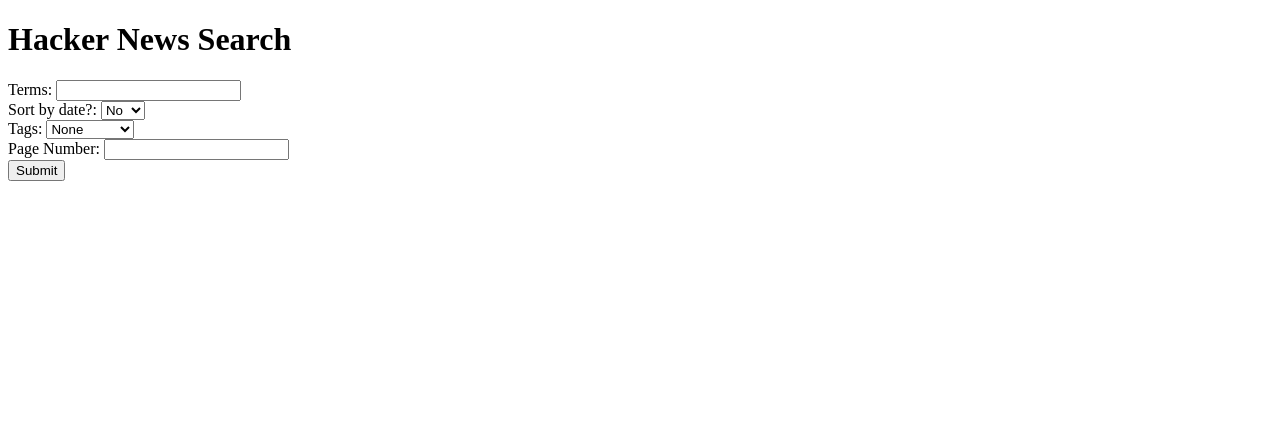
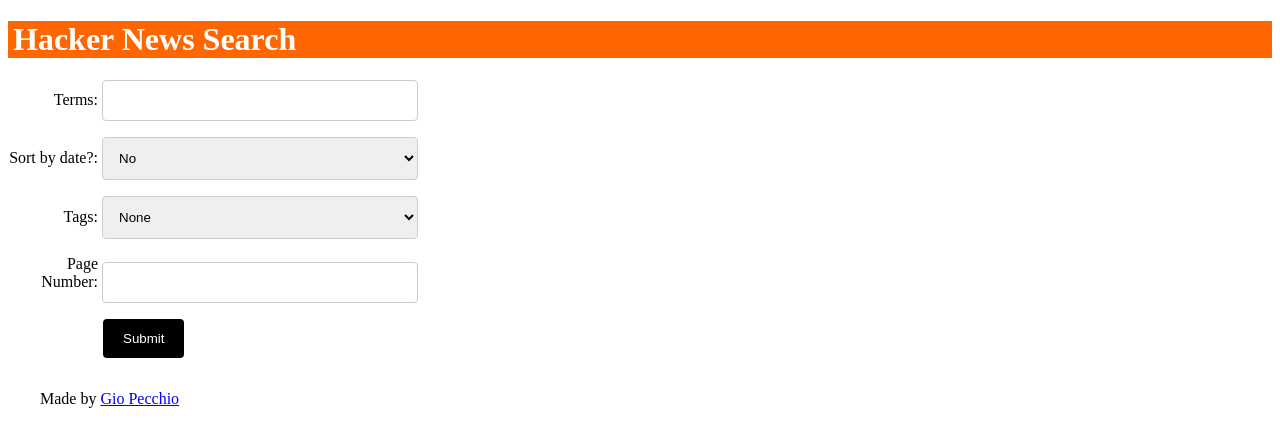
Before and after one commit to GPecchio/HackerNews-Search-Web-App, a Flask app: page / in a window 1280 px wide. Shown: the top 447 px of the page. Run offline with Flask 2, Linux system fonts and the light colour scheme.

Commit message:
styled header, form, back link and added footer -- TODO: host on a server

```diff
--- a/templates/index.html
+++ b/templates/index.html
@@ -1,17 +1,78 @@
 <!DOCTYPE html>
 <html lang="en">
 <head>
-    <title>Hacker News</title>
+    <title>Hacker News Search</title>
+    <style>
+    * {
+        box-sizing: border-box;
+    }
+
+    #header {
+        padding-left: 5px;
+        background-color: #ff6600;
+        color: white;
+    }
+
+    form div + div {
+        margin-top: 1em;
+    }
+
+    input[type=text], select, textarea {
+        width: 25%;
+        padding: 12px;
+        border: 1px solid #ccc;
+        border-radius: 4px;
+        resize: vertical;
+    }
+
+    label {
+        /* To make sure that all labels have the same size and are properly aligned */
+        display: inline-block;
+        width: 90px;
+        text-align: right;
+    }
+
+    #button_div {
+        padding-left: 95px;
+    }
+
+    input[type=submit] {
+        background-color: black;
+        color: white;
+        padding: 12px 20px;
+        border: none;
+        border-radius: 4px;
+        cursor: pointer;
+    }
+
+    input[type=submit]:hover {
+        background-color: #ff6600;
+    }
+
+    footer {
+        padding: 2em;
+    }
+    </style>
 </head>
 <body>
+    <div id="header">
         <h1>Hacker News Search</h1>
+    </div>
     <form action="/search" method="post">
-        Terms: <input type="text" name="terms" required><br>
-        Sort by date?:  <select name="sort" required>
+        <div>
+            <label>Terms:</label>
+            <input type="text" name="terms" required>
+        </div>
+        <div>
+            <label>Sort by date?:</label>
+            <select name="sort" required>
                 <option value="n">No</option>
                 <option value="y">Yes</option>
-                        </select><br>
-        Tags: <select name="tags" required>
+            </select>
+        </div>
+        <div>
+            <label>Tags: </label>
+            <select name="tags" required>
                 <option value=" ">None</option>
                 <option value="story">Story</option>
                 <option value="comment">Comment</option>
@@ -20,9 +81,16 @@
                 <option value="show_hn">Show HN</option>
                 <option value="ask_hn">Ask HN</option>
                 <option value="front_page">Front Page</option>
-              </select><br>
-        Page Number: <input type="text" name="pg_number" required><br>
+            </select>
+        </div>
+        <div>
+            <label>Page Number:</label>
+            <input type="text" name="pg_number" required>
+        </div>
+        <div id="button_div">
             <input type="submit" value="Submit">
+        </div>
     </form>
 </body>
+<footer>Made by <a href="https://www.giovannipecchio.com">Gio Pecchio</a></footer>
 </html>
```
Also changed, not shown: templates/search_results.html (+27 -2 lines). Lines whose indentation alone changed are shown as unchanged.
